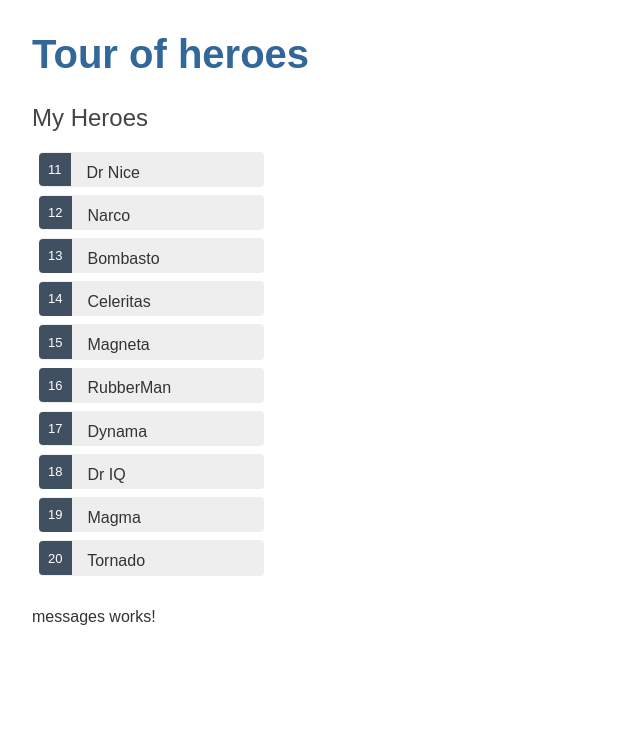
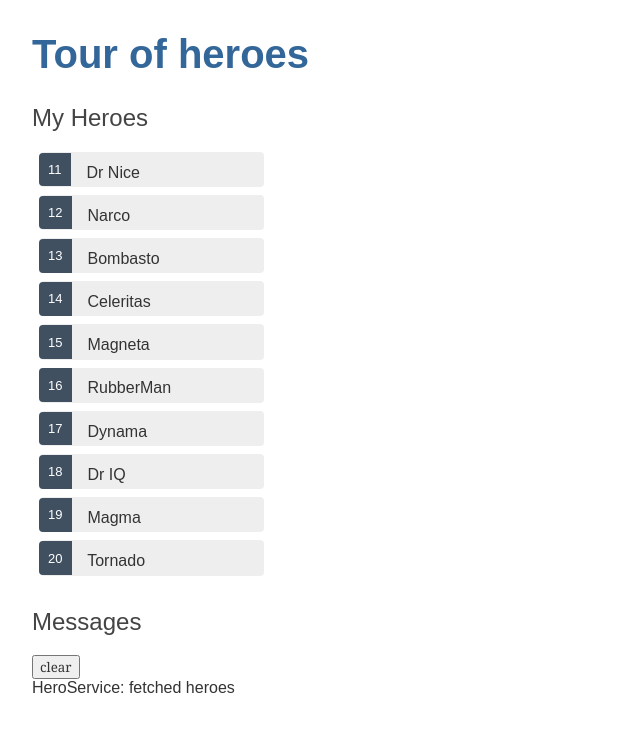
Before and after one commit to Fransvis/angular-heroes, an Angular app: page / in a window 1280 px wide. Shown: the top 732 px of the page, without its empty margins (0-640 px from the left). Built offline with nearby package versions, Linux system fonts and the light colour scheme.

Commit message:
Fransvis: injected messages services into messages component and imported it to heroes component in order to display messages each time a hero is clicked

```diff
--- a/src/app/hero.service.ts
+++ b/src/app/hero.service.ts
@@ -2,15 +2,17 @@
 import { Hero } from './hero';
 import { HEROES } from './mock-heroes';
 import { Observable, of } from 'rxjs';
+import { MessageService } from './message.service';
 
 @Injectable({
   providedIn: 'root'
 })
 export class HeroService {
 
-  constructor() { }
+  constructor(private messageService: MessageService) { }
 
   getHeroes(): Observable<Hero[]> {
+    this.messageService.add('HeroService: fetched heroes')
     return of(HEROES);
   }
 
--- a/src/app/heroes/heroes.component.ts
+++ b/src/app/heroes/heroes.component.ts
@@ -1,21 +1,29 @@
 import { Component, OnInit } from '@angular/core';
+
 import { Hero } from '../hero';
 import { HeroService } from '../hero.service';
+import { MessageService } from '../message.service';
 
 @Component({
   selector: 'app-heroes',
   templateUrl: './heroes.component.html',
   styleUrls: ['./heroes.component.scss']
 })
+
 export class HeroesComponent implements OnInit {
 
   heroes: Hero[];
   selectedHero: Hero;
 
-  constructor(private heroService: HeroService) { }
+  constructor(private heroService: HeroService, private messageService: MessageService) { }
 
-  ngOnInit(): void {
+  ngOnInit() {
     this.getHeroes();
+  }
+
+  onSelect(hero: Hero): void {
+    this.selectedHero = hero;
+    this.messageService.add(`HeroesComponent: selected Hero id=${hero.id}`)
   }
 
   getHeroes(): void {
@@ -23,8 +31,5 @@
         .subscribe(heroes => this.heroes = heroes);
   }
 
-  onSelect(hero: Hero): void {
-    this.selectedHero = hero;
-  }
 
 }
--- a/src/app/message.service.ts
+++ b/src/app/message.service.ts
@@ -5,5 +5,14 @@
 })
 export class MessageService {
 
-  constructor() { }
+  messages: string[] = [];
+
+  add(message: string) {
+    this.messages.push(message);
+  }
+
+  clear() {
+    this.messages = [];
+  }
+
 }
--- a/src/app/messages/messages.component.html
+++ b/src/app/messages/messages.component.html
@@ -1 +1,8 @@
-<p>messages works!</p>
+<div *ngIf="messageService.messages.length">
+
+  <h2>Messages</h2>
+  <button class="clear"
+          (click)="messageService.clear()">clear</button>
+  <div *ngFor='let message of messageService.messages'> {{message}} </div>
+
+</div>
--- a/src/app/messages/messages.component.ts
+++ b/src/app/messages/messages.component.ts
@@ -1,4 +1,5 @@
 import { Component, OnInit } from '@angular/core';
+import { MessageService } from '../message.service';
 
 @Component({
   selector: 'app-messages',
@@ -7,7 +8,7 @@
 })
 export class MessagesComponent implements OnInit {
 
-  constructor() { }
+  constructor(public messageService: MessageService) { }
 
   ngOnInit(): void {
   }
```
